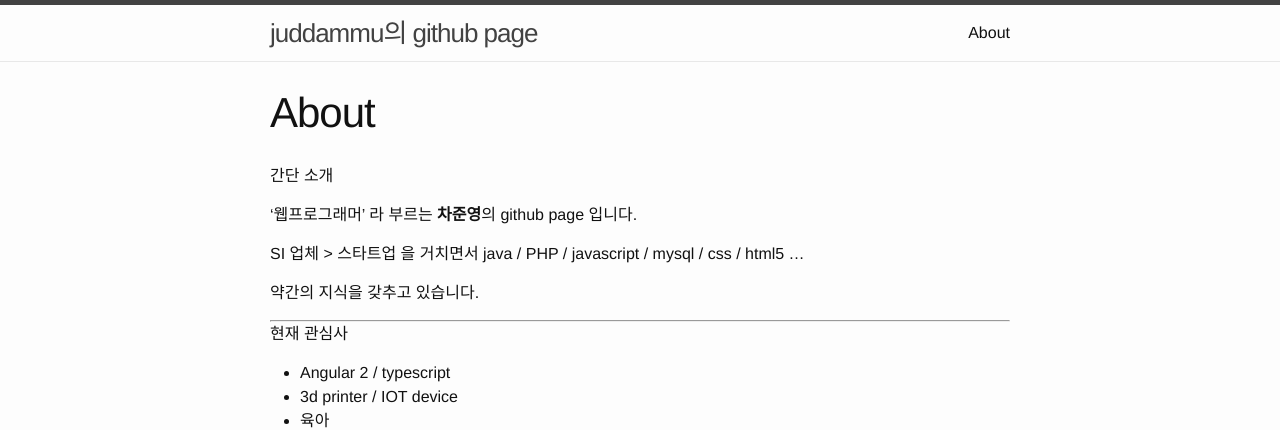
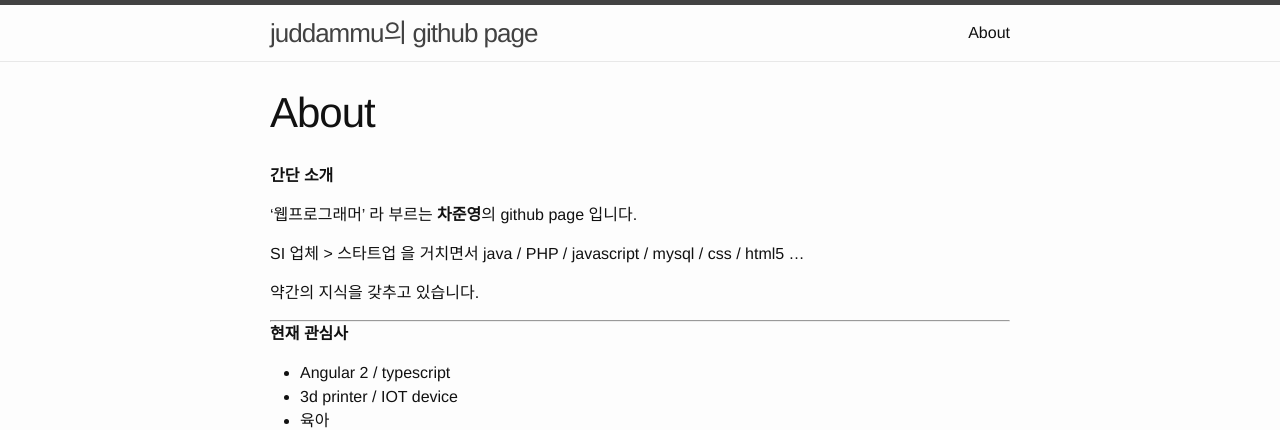
Before and after one commit to juddammu/juddammu.github.io, a Jekyll site: the page built from about.md, in a window 1280 px wide. Shown: the top 430 px of the page. Built offline with Jekyll 4.4.1, drawn with Linux system fonts in a browser that asks for light colours.

Commit message:
about 재변경

```diff
--- a/about.md
+++ b/about.md
@@ -4,7 +4,7 @@ title: About
 permalink: /about/
 ---
 
- <i class="icon-file"></i> 간단 소개
+**간단 소개**
 
  '웹프로그래머' 라 부르는 **차준영**의 github page 입니다.
 
@@ -14,7 +14,7 @@ SI 업체 > 스타트업 을 거치면서 java / PHP / javascript / mysql / css
 
 ---
 
-<i class="icon-folder-open"></i> 현재 관심사
+**현재 관심사**
 
 - Angular 2 / typescript
 - 3d printer / IOT device
```
